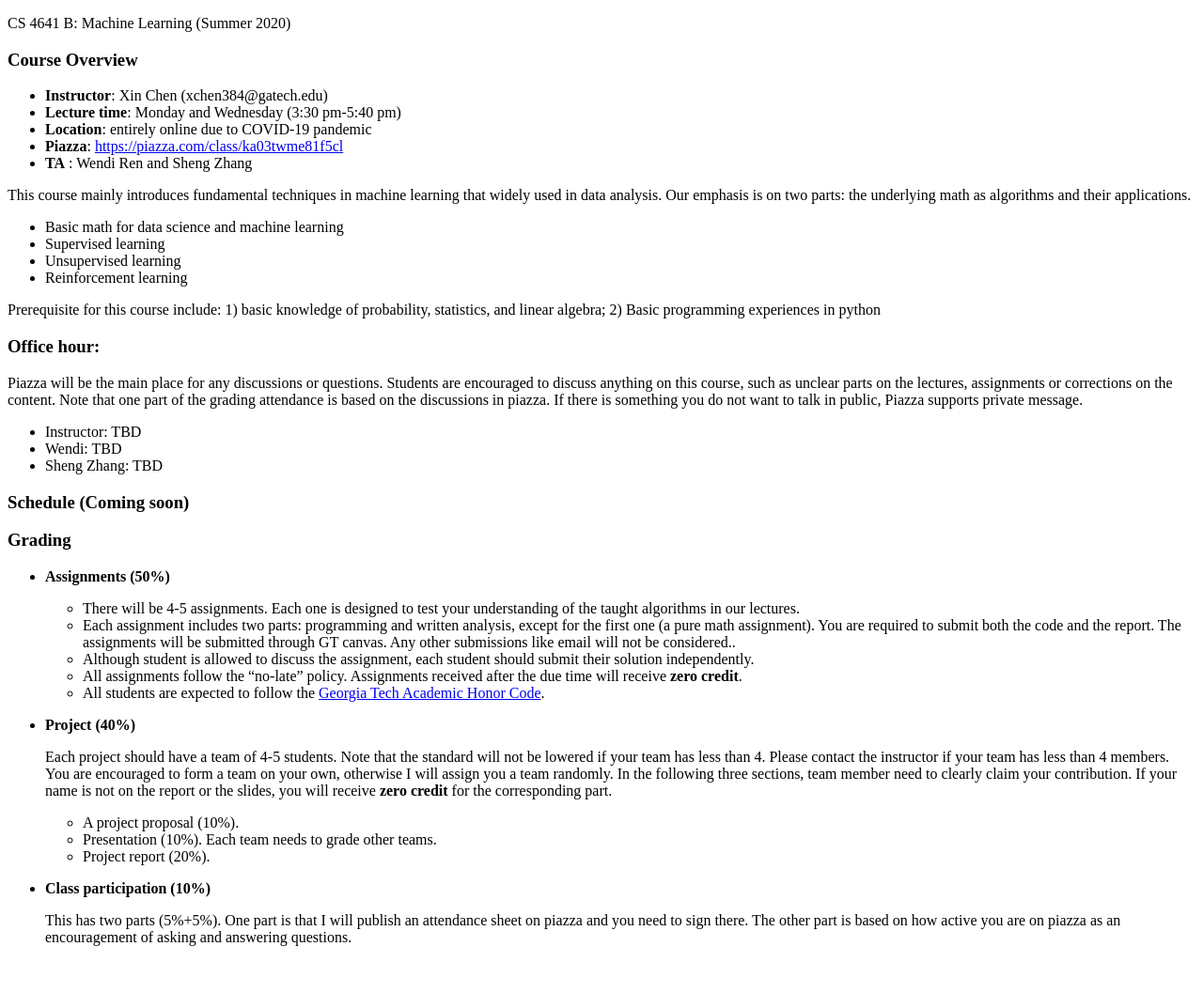
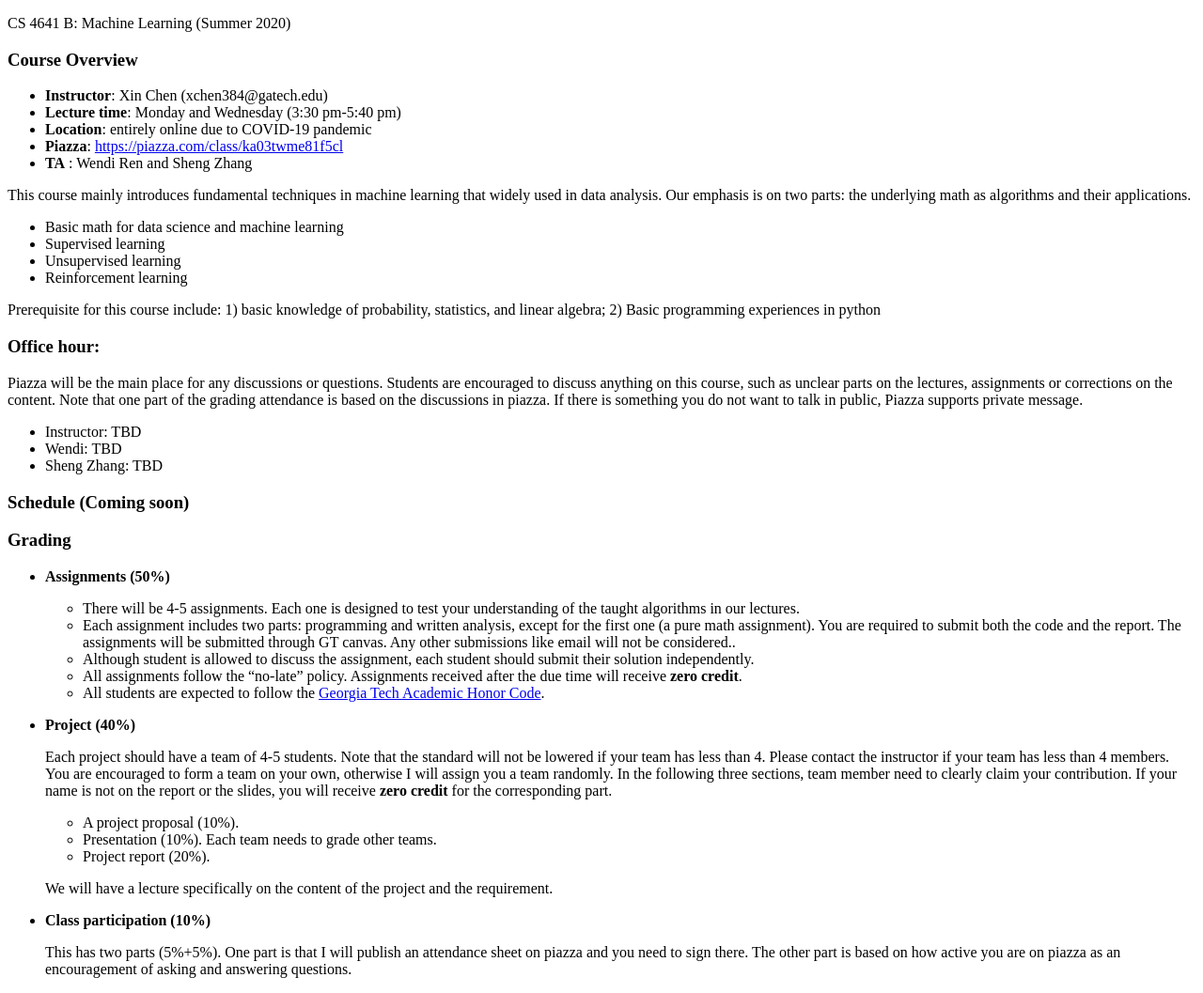
Before and after one commit to mimoralea/cs4641B-summer2020, a plain HTML site: page index.html in a window 1280 px wide. Shown: the whole page at 94% size. Before the commit the page ends 1023 px from the top, so only its background shows below. Drawn offline with Linux system fonts and the light colour scheme.

Commit message:
project info

```diff
--- a/index.html
+++ b/index.html
@@ -85,6 +85,7 @@
 		<li> Project report (20%).</li>
 		</ul>
 	</li>
+	<p>We will have a lecture specifically on the content of the project and the requirement.</p>
 
 	<li><p><strong>Class participation (10%)</strong></p>
 	<p> This has two parts (5%+5%).
```
